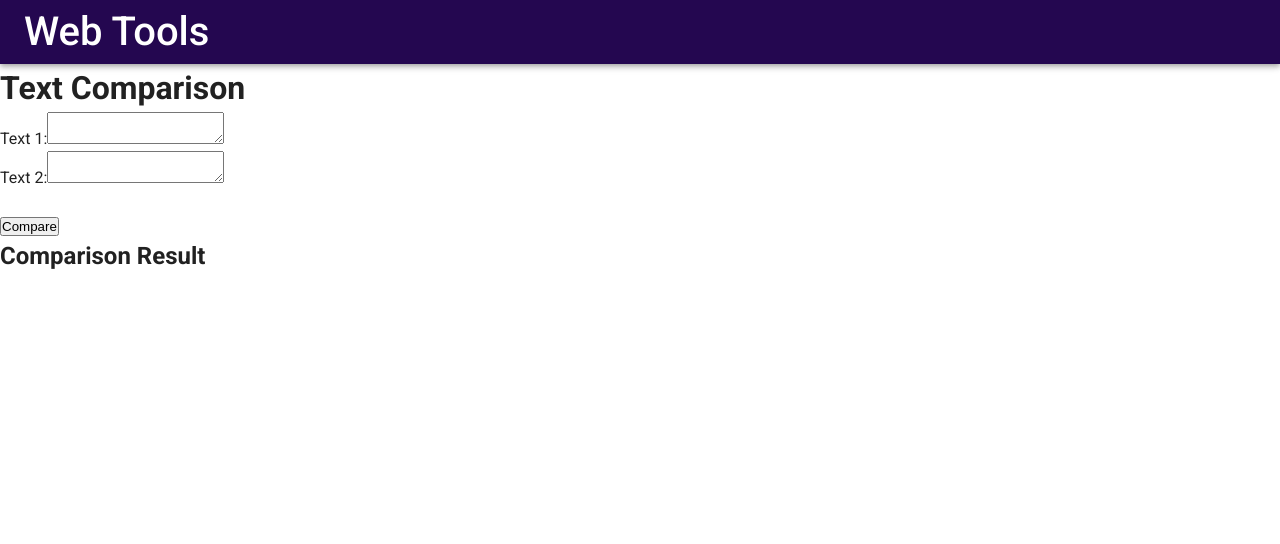
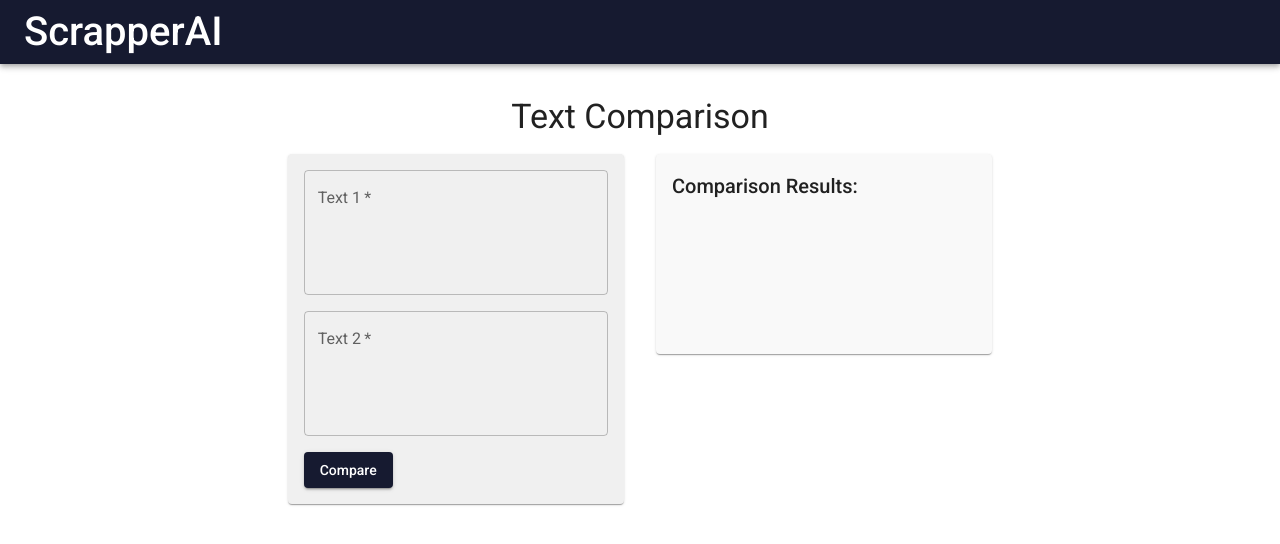
Before and after one commit to Kalana99/web_scrapping, a React (Vite) app in the folder scrapper_fe/: page /text-comparison in a window 1280 px wide. Shown: the top 544 px of the page. Built offline with nearby package versions, Linux system fonts and the light colour scheme.

Commit message:
MUI component

```diff
--- a/scrapper_fe/src/components/AppBarComp.jsx
+++ b/scrapper_fe/src/components/AppBarComp.jsx
@@ -19,7 +19,7 @@ function AppBarComp() {
                         }
                     }}
                 >
-                    Web Tools
+                    ScrapperAI
                 </Typography>
             </Toolbar>
         </AppBar>
--- a/scrapper_fe/src/components/NewsScrap.jsx
+++ b/scrapper_fe/src/components/NewsScrap.jsx
@@ -1,5 +1,5 @@
 import React, { useState } from 'react';
-
+import { Container, Typography, TextField, Button, Paper } from '@mui/material';
 import useNewsScrap from '../hooks/useNewsScrap';
 
 function NewsScrap() {
@@ -7,49 +7,63 @@ function NewsScrap() {
     const { newsScrap } = useNewsScrap();
 
     const [name, setName] = useState('');
-    const [errors, setErrors] = useState({});
+    const [errors, setErrors] = useState('');
     const [articles, setArticles] = useState([]);
 
     const handleSubmit = async (e) => {
 
         e.preventDefault();
+        setArticles([]);
 
         if (name.trim() !== '') {
-            const result = await newsScrap({ name });
-            console.log(result)
-            setArticles(result);
+
+            try {
+                const result = await newsScrap({ name });
+                setArticles(result);
+            }
+            catch (error) {
+                console.error('Error scraping news:', error);
+                setErrors('An error occurred while scraping news.');
+            }
         }
         else {
-            setErrors({ name: 'Name is required.' });
+            setErrors('Name is required.');
         }
     };
 
     return (
-        <div>
-            <h1>News Scraping</h1>
-            <form onSubmit={handleSubmit}>
-                <div>
-                    <label>Client Name:</label>
-                    <input
-                        type="text"
+        <Container maxWidth="md" sx={{ display: 'flex', flexDirection: 'column', alignItems: 'center', minHeight: '100vh', backgroundColor: 'transparent' }}>
+            <Typography variant="h4" sx={{ marginTop: 4, marginBottom: 2, textAlign: 'center' }}>
+                News Scraping
+            </Typography>
+            <Paper sx={{ padding: 2, backgroundColor: '#f0f0f0', marginBottom: 2 }}>
+                <form onSubmit={handleSubmit} sx={{ display: 'flex', flexDirection: 'column', alignItems: 'center' }}>
+                    <TextField
+                        label="Client Name"
+                        variant="outlined"
                         value={name}
                         onChange={(e) => setName(e.target.value)}
+                        sx={{ marginBottom: 2, width: '100%' }}
+                        required
                     />
-                    {errors.name && <p style={{ color: 'red' }}>{errors.name}</p>}
+                    {errors && <Typography variant="body2" sx={{ color: 'red', marginBottom: 2 }}>{errors}</Typography>}
+                    <Button type="submit" variant="contained" color="primary" sx={{ width: '100%' }}>
+                        Scrape News
+                    </Button>
+                </form>
+            </Paper>
+            {articles.length > 0 && (
+                <div sx={{ marginTop: 2, width: '100%' }}>
+                    {articles.map((article, index) => (
+                        <Paper key={index} sx={{ padding: 2, marginBottom: 2 }}>
+                            <Typography variant="h6">{article.title}</Typography>
+                            <Typography variant="body1" sx={{ marginBottom: 1 }}>{article.description}</Typography>
+                            <a href={article.url} target="_blank" rel="noopener noreferrer">{article.url}</a>
+                        </Paper>
+                    ))}
                 </div>
-                <br />
-                <button type="submit">Scrape News</button>
-            </form>
-            <div>
-                {articles.map((article, index) => (
-                    <div key={index}>
-                        <h2>{article.title}</h2>
-                        <p>{article.description}</p>
-                        <a href={article.url}>{article.url}</a>
-                    </div>
-                ))}
-            </div>
-        </div>
+            )}
+        </Container>
     );
 }
 
--- a/scrapper_fe/src/components/TextComparison.jsx
+++ b/scrapper_fe/src/components/TextComparison.jsx
@@ -1,55 +1,83 @@
 import React, { useState } from 'react';
-
+import { Container, Grid, Typography, TextField, Button, Paper, Divider } from '@mui/material';
 import useTextCompare from '../hooks/useTextCompare';
 
 function TextComparison() {
-
-    const {textCompare} = useTextCompare();
-
+    const { textCompare } = useTextCompare();
     const [text1, setText1] = useState('');
     const [text2, setText2] = useState('');
-    const [errors, setErrors] = useState({});
-    const [response, setResponse] = useState({});
+    const [errors, setErrors] = useState('');
+    const [response, setResponse] = useState('');
 
     const handleSubmit = async (e) => {
-
         e.preventDefault();
-        setResponse({});
+        setResponse('');
 
         if (text1.trim() !== '' || text2.trim() !== '') {
-
-            const result = await textCompare({ text1, text2 });
-            const formatedResult = result.diff.replace(/\n/g, '');
-
-            console.log(formatedResult)
-
-            setResponse({"diff": formatedResult});
-        }
-        else {
-            setErrors({ text: 'At least one of the fields are required.' });
+            try {
+                const result = await textCompare({ text1, text2 });
+                const formattedResult = result.diff.replace(/\n/g, '');
+                setResponse(formattedResult);
+            } catch (error) {
+                console.error('Error comparing text:', error);
+                setErrors('An error occurred while comparing text.');
+            }
+        } else {
+            setErrors('At least one of the fields is required.');
         }
     };
 
     return (
-        <div>
-            <h1>Text Comparison</h1>
-            <form onSubmit={handleSubmit}>
-                <label>
-                    Text 1:
-                    <textarea value={text1} onChange={(e) => setText1(e.target.value)} required />
-                </label>
-                <br />
-                <label>
-                    Text 2:
-                    <textarea value={text2} onChange={(e) => setText2(e.target.value)} required />
-                </label>
-                <br />
-                {errors.text && <p style={{ color: 'red' }}>{errors.text}</p>}
-                <br />
-                <button type="submit">Compare</button>
-            </form>
-            {response && <div><h2>Comparison Result</h2><p>{response.diff}</p></div>}
-        </div>
+        <Container maxWidth="md" sx={{ display: 'flex', flexDirection: 'column', alignItems: 'center', minHeight: '100vh', backgroundColor: 'transparent' }}>
+            <Typography variant="h4" sx={{ marginTop: 4, marginBottom: 2, textAlign: 'center' }}>
+                Text Comparison
+            </Typography>
+            <Grid container spacing={4} justifyContent="center">
+                <Grid item xs={12} md={5}>
+                    <Paper sx={{ padding: 2, minHeight: '200px', backgroundColor: '#f0f0f0', marginBottom: 2 }}>
+                        <form onSubmit={handleSubmit} sx={{ display: 'flex', flexDirection: 'column' }}>
+                            <TextField
+                                label="Text 1"
+                                multiline
+                                rows={4}
+                                fullWidth
+                                variant="outlined"
+                                value={text1}
+                                onChange={(e) => setText1(e.target.value)}
+                                sx={{ marginBottom: 2 }}
+                                required
+                            />
+                            <TextField
+                                label="Text 2"
+                                multiline
+                                rows={4}
+                                fullWidth
+                                variant="outlined"
+                                value={text2}
+                                onChange={(e) => setText2(e.target.value)}
+                                sx={{ marginBottom: 2 }}
+                                required
+                            />
+                            {errors && <Typography variant="body2" sx={{ color: 'red', marginBottom: 2 }}>{errors}</Typography>}
+                            <Button type="submit" variant="contained" color="primary" sx={{ alignSelf: 'flex-end' }}>
+                                Compare
+                            </Button>
+                        </form>
+                    </Paper>
+                </Grid>
+                <Grid item xs={12} md={5}>
+                    <Paper sx={{ padding: 2, minHeight: '200px', backgroundColor: '#f9f9f9', marginBottom: 2 }}>
+                        <Typography variant="h6" sx={{ marginBottom: 2 }}>Comparison Results:</Typography>
+                        {response && (
+                            <div>
+                                <Divider sx={{ marginBottom: 2 }} />
+                                <Typography variant="body1">{response}</Typography>
+                            </div>
+                        )}
+                    </Paper>
+                </Grid>
+            </Grid>
+        </Container>
     );
 }
 
--- a/scrapper_fe/src/components/WebContentComparison.jsx
+++ b/scrapper_fe/src/components/WebContentComparison.jsx
@@ -1,10 +1,10 @@
 import React, { useState } from 'react';
-
+import { Container, Typography, TextField, Button, Paper } from '@mui/material';
 import useWebCompare from '../hooks/useWebCompare';
 
 function WebContentComparison() {
 
-    const {webCompare} = useWebCompare();
+    const { webCompare } = useWebCompare();
 
     const [name, setName] = useState('');
     const [url, setUrl] = useState('');
@@ -21,9 +21,7 @@ function WebContentComparison() {
             isValid = false;
         }
 
-        const urlPattern = new RegExp(
-            '^(https?:\\/\\/)?'
-        );
+        const urlPattern = new RegExp('^(https?:\\/\\/)?');
         if (!urlPattern.test(url)) {
             tempErrors.url = 'Enter a valid URL.';
             isValid = false;
@@ -44,31 +42,48 @@ function WebContentComparison() {
     };
 
     return (
-        <div>
-            <h1>Website Content Comparison</h1>
-            <form onSubmit={handleSubmit}>
-                <div>
-                    <label>Client Name:</label>
-                    <input
-                        type="text"
+        <Container maxWidth="md" sx={{ display: 'flex', flexDirection: 'column', alignItems: 'center', minHeight: '100vh', backgroundColor: 'transparent' }}>
+            <Typography variant="h4" sx={{ marginTop: 4, marginBottom: 2, textAlign: 'center' }}>
+                Website Content Comparison
+            </Typography>
+            <Paper sx={{ padding: 2, backgroundColor: '#f0f0f0', marginBottom: 2 }}>
+                <form onSubmit={handleSubmit} sx={{ display: 'flex', flexDirection: 'column', alignItems: 'center' }}>
+                    <TextField
+                        label="Client Name"
+                        variant="outlined"
                         value={name}
                         onChange={(e) => setName(e.target.value)}
+                        sx={{ marginBottom: 2, width: '100%' }}
+                        error={!!errors.name}
+                        helperText={errors.name}
+                        required
                     />
-                    {errors.name && <p style={{ color: 'red' }}>{errors.name}</p>}
-                </div>
-                <div>
-                    <label>URL:</label>
-                    <input
-                        type="url"
+                    <TextField
+                        label="URL"
+                        variant="outlined"
                         value={url}
                         onChange={(e) => setUrl(e.target.value)}
+                        sx={{ marginBottom: 2, width: '100%' }}
+                        error={!!errors.url}
+                        helperText={errors.url}
+                        required
                     />
-                    {errors.url && <p style={{ color: 'red' }}>{errors.url}</p>}
-                </div>
-                <button type="submit">Compare</button>
-            </form>
-            {response && <div><h2>Comparison Result</h2><p>{response.summary}</p></div>}
-        </div>
+                    <Button type="submit" variant="contained" color="primary" sx={{ width: '100%' }}>
+                        Compare
+                    </Button>
+                </form>
+            </Paper>
+            {response && (
+                <Paper sx={{ padding: 2, backgroundColor: '#f0f0f0', width: '100%' }}>
+                    <Typography variant="h6" sx={{ marginBottom: 1 }}>
+                        Comparison Result
+                    </Typography>
+                    <Typography variant="body1">
+                        {response.summary}
+                    </Typography>
+                </Paper>
+            )}
+        </Container>
     );
 }
 
--- a/scrapper_fe/src/pages/Homepage.jsx
+++ b/scrapper_fe/src/pages/Homepage.jsx
@@ -1,31 +1,58 @@
 import React from 'react';
 import { Link } from 'react-router-dom';
-import { Typography, Container, List, ListItem, ListItemText, Button } from '@mui/material';
+import { Typography, Container, Grid, Card, CardActionArea, CardContent } from '@mui/material';
 
 function Homepage() {
     return (
-        <div className='container container-fluid mx-auto'>
-            <Container maxWidth="md" sx={{ marginTop: 4 }}>
+        <div className='container container-fluid mx-auto' style={{ minHeight: '100vh' }}>
+            <Container maxWidth="md" sx={{ marginTop: 4, textAlign: 'center' }}>
                 <Typography variant="h4" gutterBottom>
-                    Welcome to Web Tools
+                    Welcome to ScrapperAI
                 </Typography>
-                <List sx={{ mt: 2 }}>
-                    <ListItem sx={{ mb: 2 }}>
-                        <Button variant="outlined" component={Link} to="/website-comparison" fullWidth>
-                            <ListItemText primary="Website Content Comparison" />
-                        </Button>
-                    </ListItem>
-                    <ListItem sx={{ mb: 2 }}>
-                        <Button variant="outlined" component={Link} to="/news-scraping" fullWidth>
-                            <ListItemText primary="News Scraping" />
-                        </Button>
-                    </ListItem>
-                    <ListItem>
-                        <Button variant="outlined" component={Link} to="/text-comparison" fullWidth>
-                            <ListItemText primary="Text Comparison" />
-                        </Button>
-                    </ListItem>
-                </List>
+                <Grid container spacing={4} sx={{ marginTop: 2 }}>
+                    <Grid item xs={12} sm={6} md={4}>
+                        <Card sx={{ height: '100%', display: 'flex', flexDirection: 'column', justifyContent: 'space-between', bgcolor: '#f0f0f0', boxShadow: 3 }}>
+                            <CardActionArea component={Link} to="/website-comparison">
+                                <CardContent>
+                                    <Typography gutterBottom variant="h6" component="div">
+                                        Website Content Comparison
+                                    </Typography>
+                                    <Typography variant="body2" color="textSecondary">
+                                        Compare content between websites
+                                    </Typography>
+                                </CardContent>
+                            </CardActionArea>
+                        </Card>
+                    </Grid>
+                    <Grid item xs={12} sm={6} md={4}>
+                        <Card sx={{ height: '100%', display: 'flex', flexDirection: 'column', justifyContent: 'space-between', bgcolor: '#f0f0f0', boxShadow: 3 }}>
+                            <CardActionArea component={Link} to="/news-scraping">
+                                <CardContent>
+                                    <Typography gutterBottom variant="h6" component="div">
+                                        News Scraping
+                                    </Typography>
+                                    <Typography variant="body2" color="textSecondary">
+                                        Scrape news articles from various sources
+                                    </Typography>
+                                </CardContent>
+                            </CardActionArea>
+                        </Card>
+                    </Grid>
+                    <Grid item xs={12} sm={6} md={4}>
+                        <Card sx={{ height: '100%', display: 'flex', flexDirection: 'column', justifyContent: 'space-between', bgcolor: '#f0f0f0', boxShadow: 3 }}>
+                            <CardActionArea component={Link} to="/text-comparison">
+                                <CardContent>
+                                    <Typography gutterBottom variant="h6" component="div">
+                                        Text Comparison
+                                    </Typography>
+                                    <Typography variant="body2" color="textSecondary">
+                                        Compare text content for similarities
+                                    </Typography>
+                                </CardContent>
+                            </CardActionArea>
+                        </Card>
+                    </Grid>
+                </Grid>
             </Container>
         </div>
     );
--- a/scrapper_fe/src/theme.js
+++ b/scrapper_fe/src/theme.js
@@ -3,10 +3,10 @@ import { createTheme } from '@mui/material/styles';
 const theme = createTheme({
     palette: {
         primary: {
-            main: '#240750', // Primary color
+            main: '#161A30', // Primary color
         },
         secondary: {
-            main: '#57A6A1', // Secondary color
+            main: '#F0ECE5', // Secondary color
         },
     },
     typography: {
```
